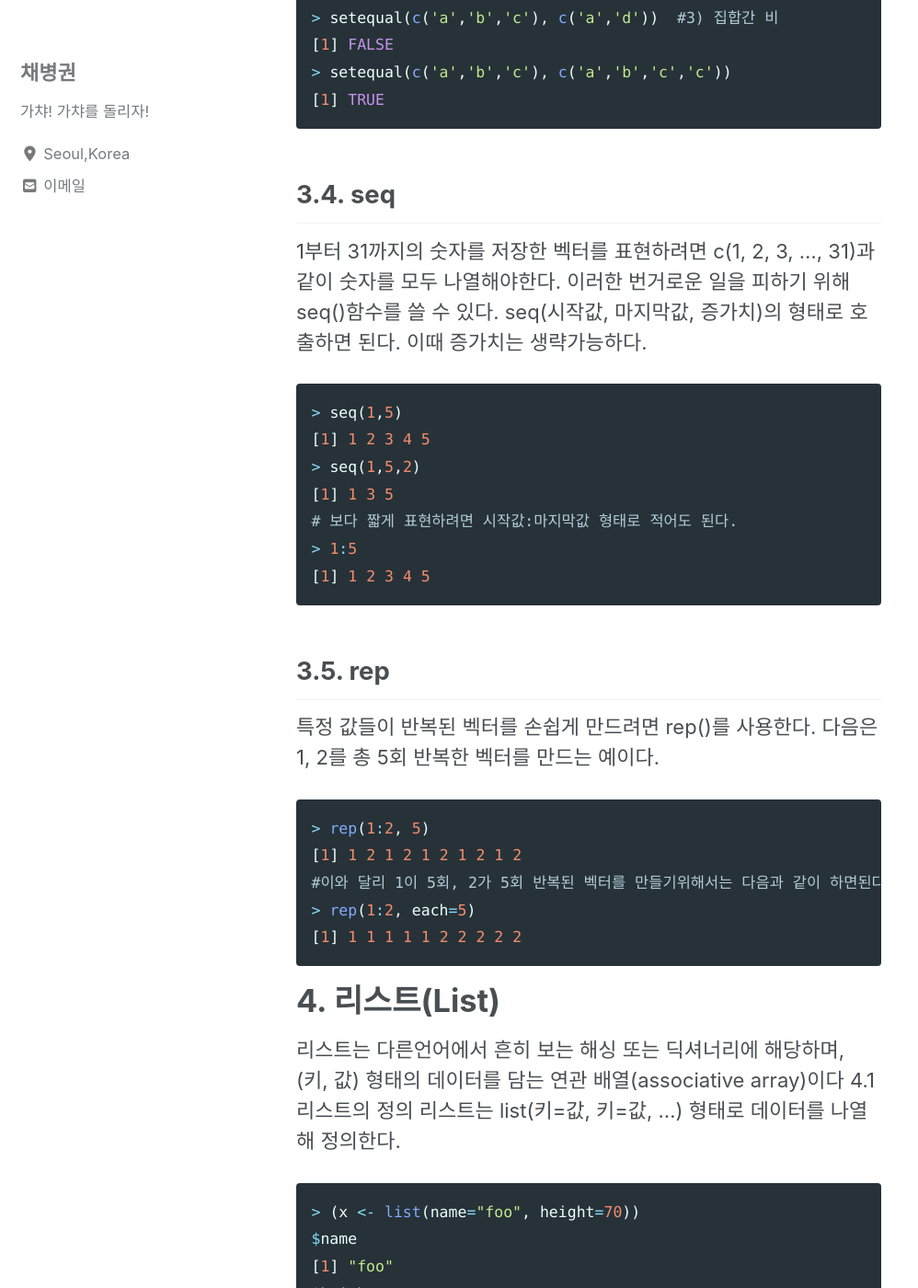
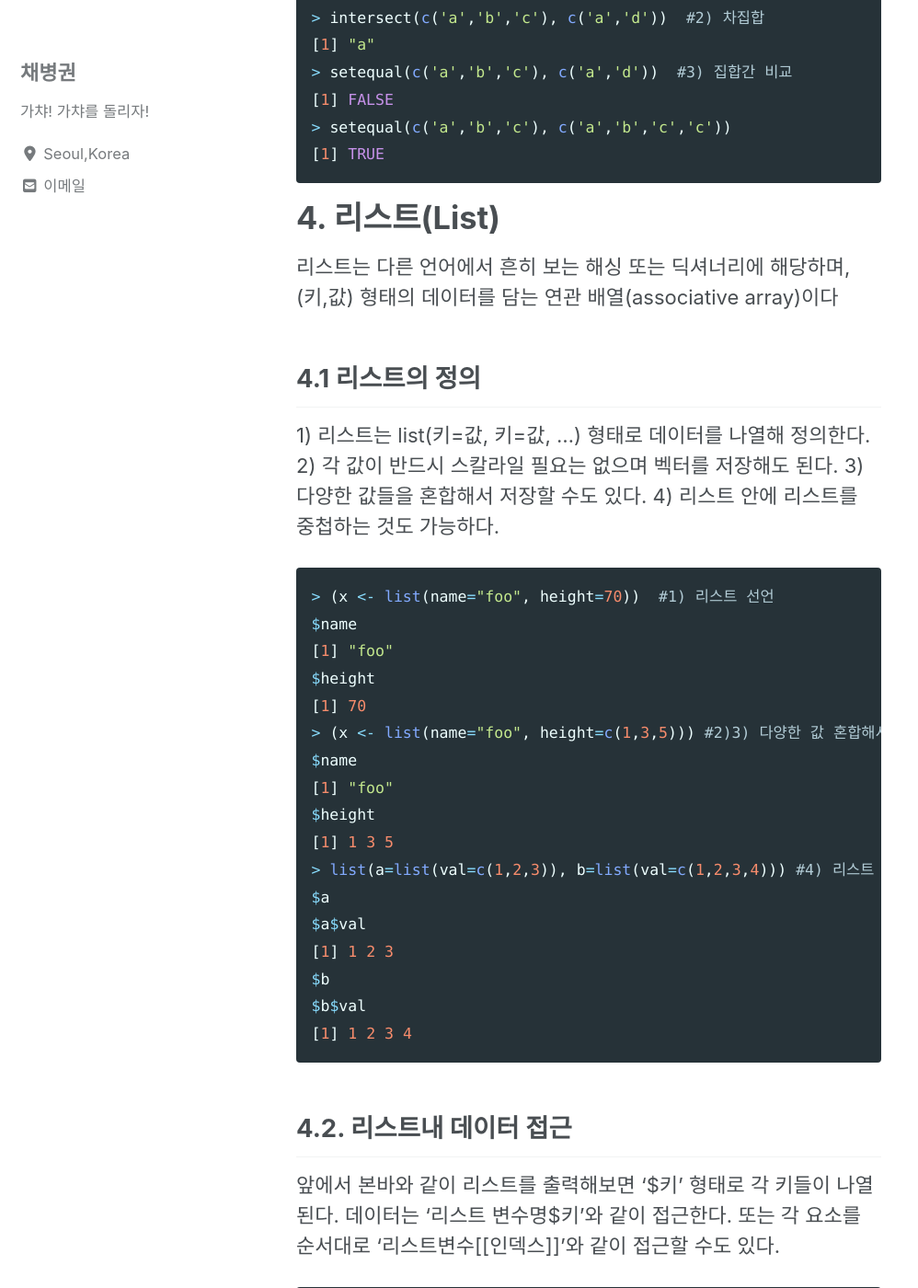
Before and after one commit to ByeongGwonChae/mynotebook, a Jekyll site: the page built from _posts/2020-01-01-R-first-note.md, in a window 1280 px wide and 1400 px high, scrolled down 6348 px. Shown: the whole window at 92% size, without its empty margins (0-998 px from the left). Built offline with Jekyll 4.4.1, drawn with Linux system fonts in a browser that asks for light colours; cached includes are drawn as plain includes; nearby versions of some CDN libraries; some of the changed text lies outside the part shown.

Commit message:
Update 2020-01-01-R-first-note.md

```diff
--- a/_posts/2020-01-01-R-first-note.md
+++ b/_posts/2020-01-01-R-first-note.md
@@ -36,9 +36,9 @@ TRUE, FALSE는 예약어(reserved words)이며 T, F는 각각 TRUE와 FALSE로
 Error in TRUE <- FALSE : 대입에 유효하지 않은 (do_set) 좌변입니다
 ~~~
 __2) 논리연산자에는 AND, OR, NOT 3가지가 있다.__\\
-┌ AND연산자 - && , &\\
-├ OR연산자 - || , |\\
-└ NOT연산자 - !\\
+┌ AND연산자 : && , &\\
+├ OR연산자 : || , |\\
+└ NOT연산자 : !\\
 &&와 &는 같은 AND연산자지만 벡터끼리의 연산에서는 차이점이 있다.[^2]\\
 ┌ &는 벡터의 각 셀들 전부 AND연산을 한다.\\
 └ &&은 벡터의 맨 앞의 셀만 AND연산을 한다.
@@ -95,11 +96,15 @@ Levels: a < b < c
 [1]  1  2  3  4  5  6  7  8  9 10
 > (x <- c(seq(1, 10, 2)))
 [1] 1 3 5 7 9
-> seq_along(c('a','b','c')) #seq_along()은 인자로 주어진 데이터의 길이만큼 1:N 으로 구성된 벡터를 반환한다.
+> seq_along(c('a','b','c'))  #seq_along()은 인자로 주어진 데이터의 길이만큼 1:N 으로 구성된 벡터를 반환한다.
 [1] 1 2 3
-> seq_len(3) #5) seq len()은 N값이 인자로 주어지면 1:N으로 구성된 벡터를 반환한다.
+> seq_len(3)  #5) seq len()은 N값이 인자로 주어지면 1:N으로 구성된 벡터를 반환한다.
 [1] 1 2 3
-> x <- c(1, 3, 4)  #names() 벡터의 각 셀에 원하는 이름을 부여할 수 있다.
+> rep(1:2, 5) #6) rep()을 사용해 특정 숫자들을 반복
+[1] 1 2 1 2 1 2 1 2 1 2
+> rep(1:2, each=5)  #6) rep()에 each를 붙일 경우
+[1] 1 1 1 1 1 2 2 2 2 2
+> x <- c(1, 3, 4)  #7) names() 벡터의 각 셀에 원하는 이름을 부여할 수 있다.
 > (names(x) <- c("kim","seo","park"))
 [1] "kim"  "seo"  "park"
 > x
@@ -143,65 +148,43 @@ NULL
 ~~~
 ## 3.3. 벡터 연산
 1) __%in% 연산자__ 는 특정한 값이 벡터에 포함되어있는지를 알려준다\\
-2) 벡터를 __집합(set)으로 취급__ 해 합집합, 교집합, 차집합을 계산할 수 있다.\\
-   setdiff(), union(), intersect()\\
+2) 벡터를 __집합(set)으로 취급__ 해 합집합(union), 교집합(setdiff), 차집합(intersect)을 계산할 수 있다.\\
 3) 집합간 비교는 setequal()을 사용한다.
 ~~~ R
 > 'a' %in% c('a','b','c')
 [1] TRUE
 > 'd' %in% c('a','b','c')
 [1] FALSE
-
-> setdiff(c('a','b','c'), c('a','d'))
+> union(c('a','b','c'), c('a','d'))  #2) 합집합
+[1] "a" "b" "c" "d"
+> setdiff(c('a','b','c'), c('a','d'))  #2) 교집합
 [1] "b" "c"
-> union(c('a','b','c'), c('a','d'))
-[1] "a" "b" "c" "d"
-> intersect(c('a','b','c'), c('a','d'))
+> intersect(c('a','b','c'), c('a','d'))  #2) 차집합
 [1] "a"
-
-> setequal(c('a','b','c'), c('a','d'))  #3) 집합간 비
+> setequal(c('a','b','c'), c('a','d'))  #3) 집합간 비교
 [1] FALSE
 > setequal(c('a','b','c'), c('a','b','c','c'))
 [1] TRUE
 ~~~
-## 3.4. seq
-1부터 31까지의 숫자를 저장한 벡터를 표현하려면 c(1, 2, 3, ..., 31)과 같이 숫자를 모두 나열해야한다. 이러한 번거로운 일을 피하기 위해 seq()함수를 쓸 수 있다. seq(시작값, 마지막값, 증가치)의 형태로 호출하면 된다. 이때 증가치는 생략가능하다.
-  ~~~ R
-> seq(1,5)
-[1] 1 2 3 4 5
-> seq(1,5,2)
-[1] 1 3 5
-# 보다 짧게 표현하려면 시작값:마지막값 형태로 적어도 된다.
-> 1:5
-[1] 1 2 3 4 5
-~~~
-## 3.5. rep
-특정 값들이 반복된 벡터를 손쉽게 만드려면 rep()를 사용한다. 다음은 1, 2를 총 5회 반복한 벡터를 만드는 예이다.
-  ~~~ R
-> rep(1:2, 5)
-[1] 1 2 1 2 1 2 1 2 1 2
-#이와 달리 1이 5회, 2가 5회 반복된 벡터를 만들기위해서는 다음과 같이 하면된다.
-> rep(1:2, each=5)
-[1] 1 1 1 1 1 2 2 2 2 2
-~~~
 # 4. 리스트(List)
-  리스트는 다른언어에서 흔히 보는 해싱 또는 딕셔너리에 해당하며, (키, 값) 형태의 데이터를 담는 연관 배열(associative array)이다
-  4.1 리스트의 정의
-  리스트는 list(키=값, 키=값, ...) 형태로 데이터를 나열해 정의한다.
-  ~~~ R
-> (x <- list(name="foo", height=70))
+리스트는 다른 언어에서 흔히 보는 해싱 또는 딕셔너리에 해당하며, (키,값) 형태의 데이터를 담는 연관 배열(associative array)이다
+## 4.1 리스트의 정의
+1) 리스트는 list(키=값, 키=값, ...) 형태로 데이터를 나열해 정의한다.
+2) 각 값이 반드시 스칼라일 필요는 없으며 벡터를 저장해도 된다.
+3) 다양한 값들을 혼합해서 저장할 수도 있다.
+4) 리스트 안에 리스트를 중첩하는 것도 가능하다.
+~~~ R
+> (x <- list(name="foo", height=70))  #1) 리스트 선언
 $name
 [1] "foo"
 $height
 [1] 70
-#이 때 각 값이 반드시 스칼라일 필요는 없다. 다음처럼 벡터를 저장할 수도 있다.
-> (x <- list(name="foo", height=c(1,3,5)))
+> (x <- list(name="foo", height=c(1,3,5))) #2)3) 다양한 값 혼합해서 저장 가능
 $name
 [1] "foo"
 $height
 [1] 1 3 5
-#이처럼 리스트에는 다양한 값들을 혼합해서 저장할 수 있다. 따라서 리스트 안에 리스트를 중첩하는 것이 가능하다.
-> list(a=list(val=c(1,2,3)), b=list(val=c(1,2,3,4)))
+> list(a=list(val=c(1,2,3)), b=list(val=c(1,2,3,4))) #4) 리스트 안에 리스트 중첩 가능
 $a
 $a$val
 [1] 1 2 3
@@ -209,9 +192,9 @@ $b
 $b$val
 [1] 1 2 3 4
 ~~~
-## 4.1. 리스트내 데이터 접근
+## 4.2. 리스트내 데이터 접근
 앞에서 본바와 같이 리스트를 출력해보면 ‘$키’ 형태로 각 키들이 나열된다. 데이터는 ‘리스트 변수명$키’와 같이 접근한다. 또는 각 요소를 순서대로 ‘리스트변수[[인덱스]]’와 같이 접근할 수도 있다.
-  ~~~ R
+~~~ R
 > (x <- list(name="foo", height=c(1,3,5)))
 $name
 [1] "foo"
```
Also changed, not shown: other parts of _posts/2020-01-01-R-first-note.md (+2 -1 lines).
